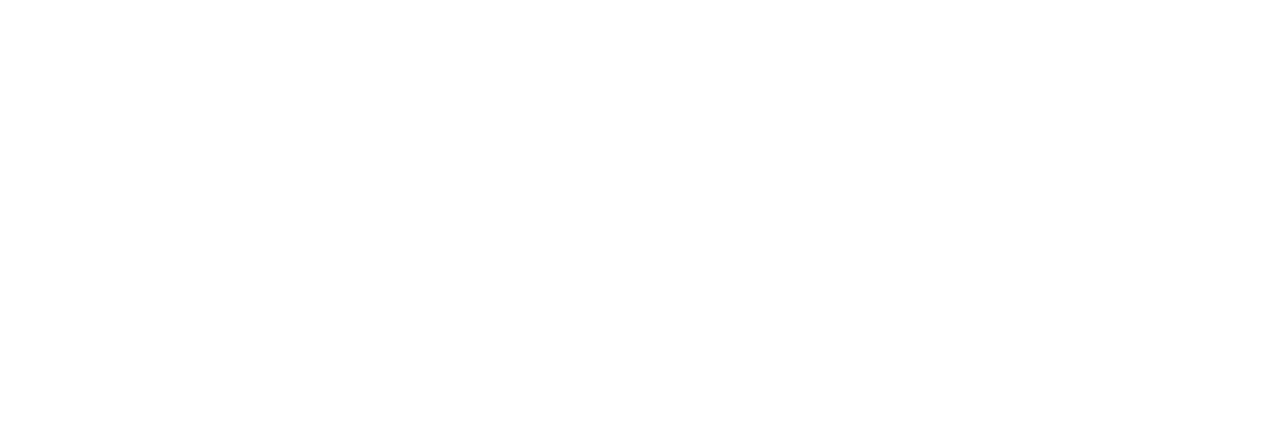
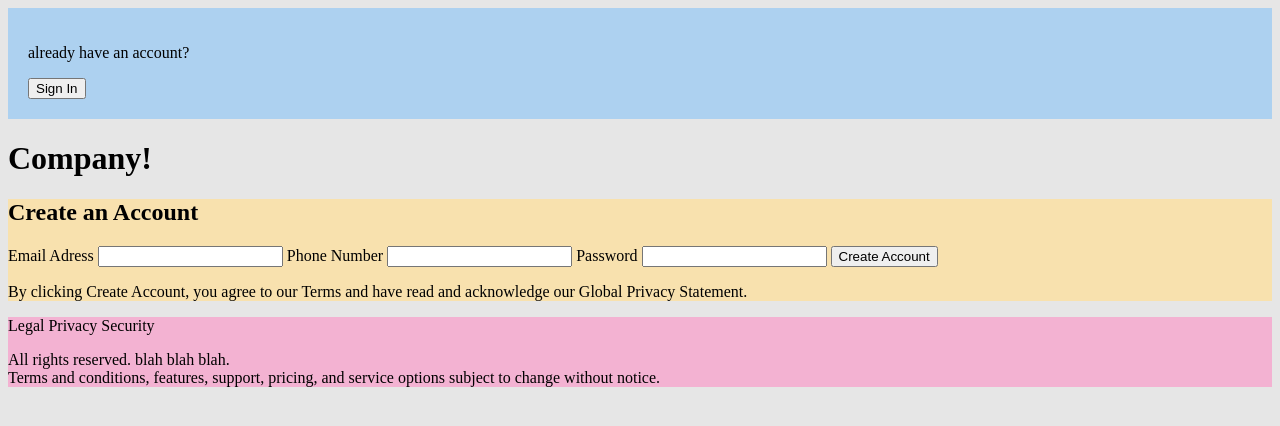
Before and after one commit to Irishallo/htmlformsproject, a plain HTML site: page index.html in a window 1280 px wide. Drawn offline with Linux system fonts and the light colour scheme.

Commit message:
start with putting the elements on the page

```diff
--- a/index.html
+++ b/index.html
@@ -1,10 +1,31 @@
 <!DOCTYPE html>
 <html>
   <head>
-    <title>login form</title>
+    <title>sign up form</title>
     <link rel="stylesheet" href="style.css">
   </head>
   <body>
-
+    <header>
+        <p>already have an account?</p>
+        <button>Sign In</button>
+    </header>
+    <h1>Company!</h1>
+    <form>
+        <h2>Create an Account</h2>
+        <label for="email">Email Adress</label>
+        <input type="email" id="email">
+        <label for="tel">Phone Number</label>
+        <input type="tel" id="tel">
+        <label for="password">Password</label>
+        <input type="password" id="password">
+        <input type="submit" value="Create Account">
+        <p>By clicking Create Account, you agree to our Terms and have read and acknowledge
+            our Global Privacy Statement.</p>
+    </form>
+    <footer>
+        <p><a>Legal</a> <a>Privacy</a> <a>Security</a></p>
+        <p>All rights reserved. blah blah blah. <br>Terms and conditions,
+            features, support, pricing, and service options subject to change without notice.</p>
+    </footer>
   </body>
 </html>
--- a/style.css
+++ b/style.css
@@ -0,0 +1,23 @@
+body {
+    background-color: rgb(230, 230, 230);
+}
+
+/* header */
+header {
+    background-color: rgb(173, 209, 240);
+    padding: 20px;
+}
+
+header button {
+    display: inline-block;
+}
+
+/* form */
+form {
+    background-color: rgb(248, 225, 174);
+}
+
+/* footer */
+footer {
+    background-color: rgb(243, 178, 210);
+}
```
Also changed, not shown: 1 other file.
